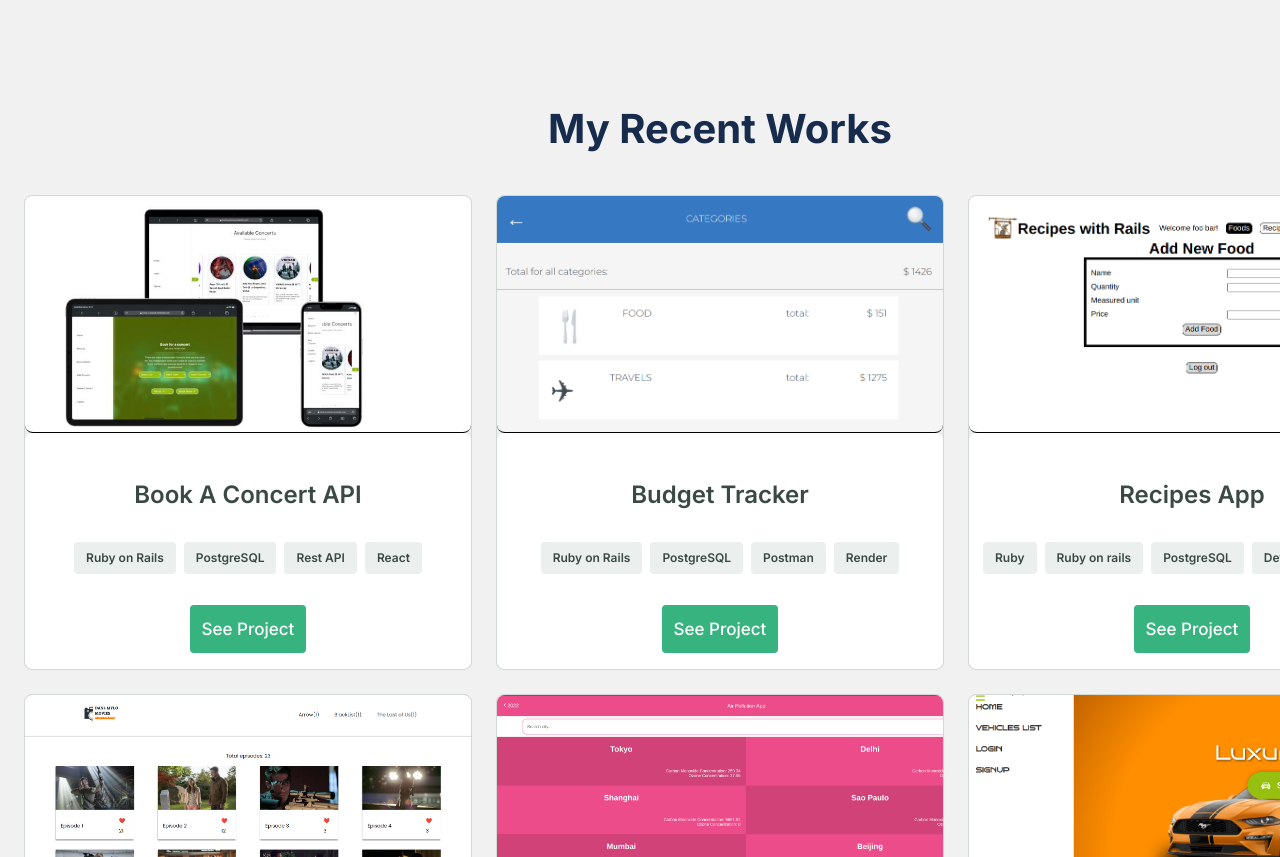
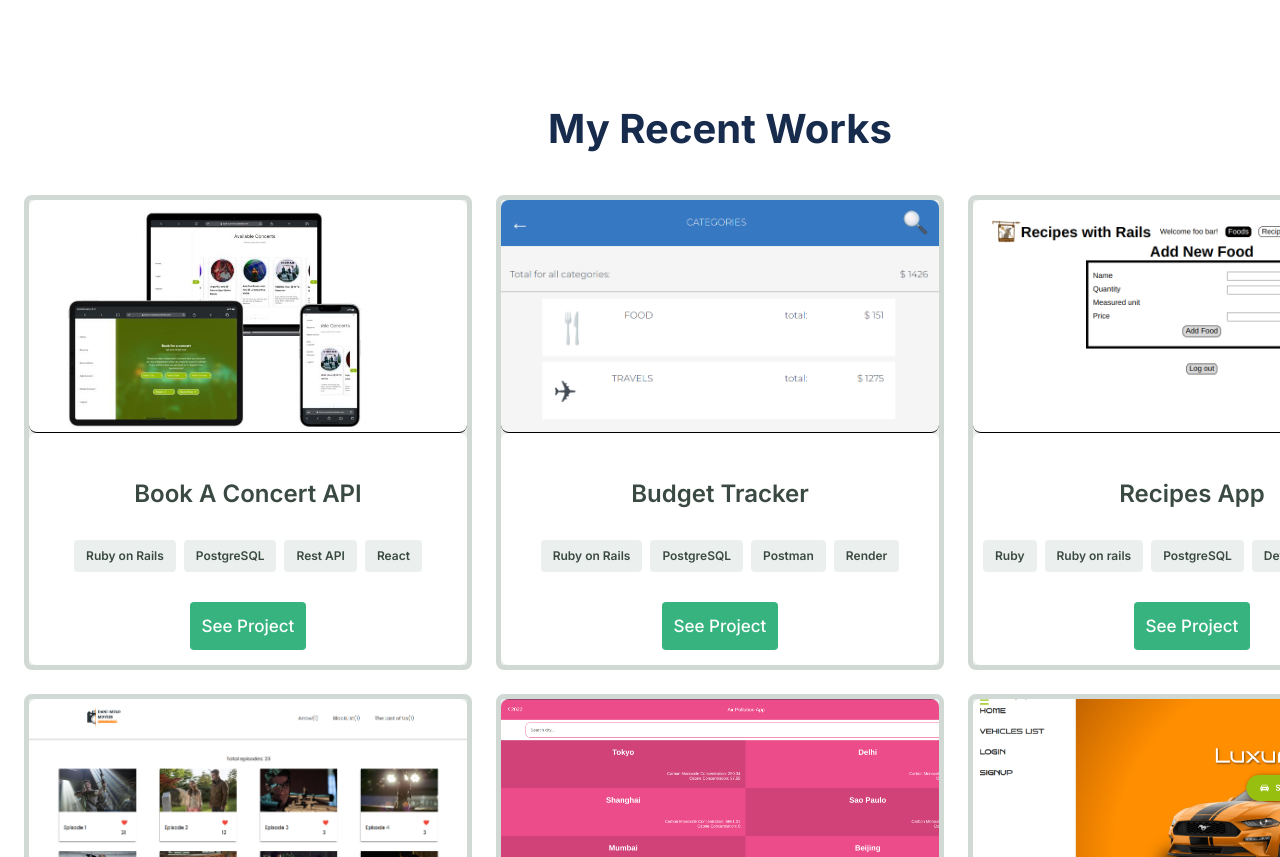
Before and after one commit to danifromecuador/portfolio, a website: page index.html in a window 1280 px wide. Shown: the part 703-1560 px from the top of the page. Drawn offline with Linux system fonts and the light colour scheme.

Commit message:
Revert background color and Add thicker border to card

```diff
--- a/style.css
+++ b/style.css
@@ -12,7 +12,6 @@
 body {
   margin: 0 auto;
   text-align: center;
-  background-color: rgb(241, 241, 241);
 }
 
 a {
@@ -298,7 +297,7 @@ h1,
   display: flex;
   flex-direction: column;
   justify-content: end;
-  border: 1px solid #d0d9d4;
+  border: 5px solid #d0d9d4;
   border-radius: 8px;
 }
 
```
